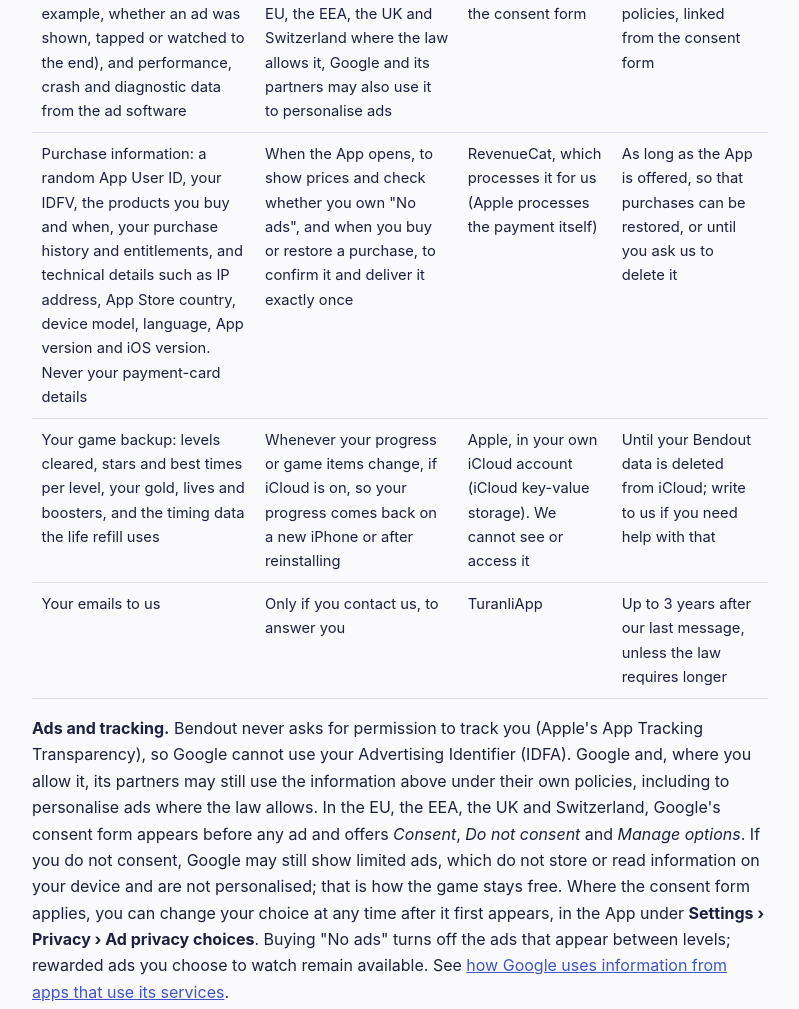
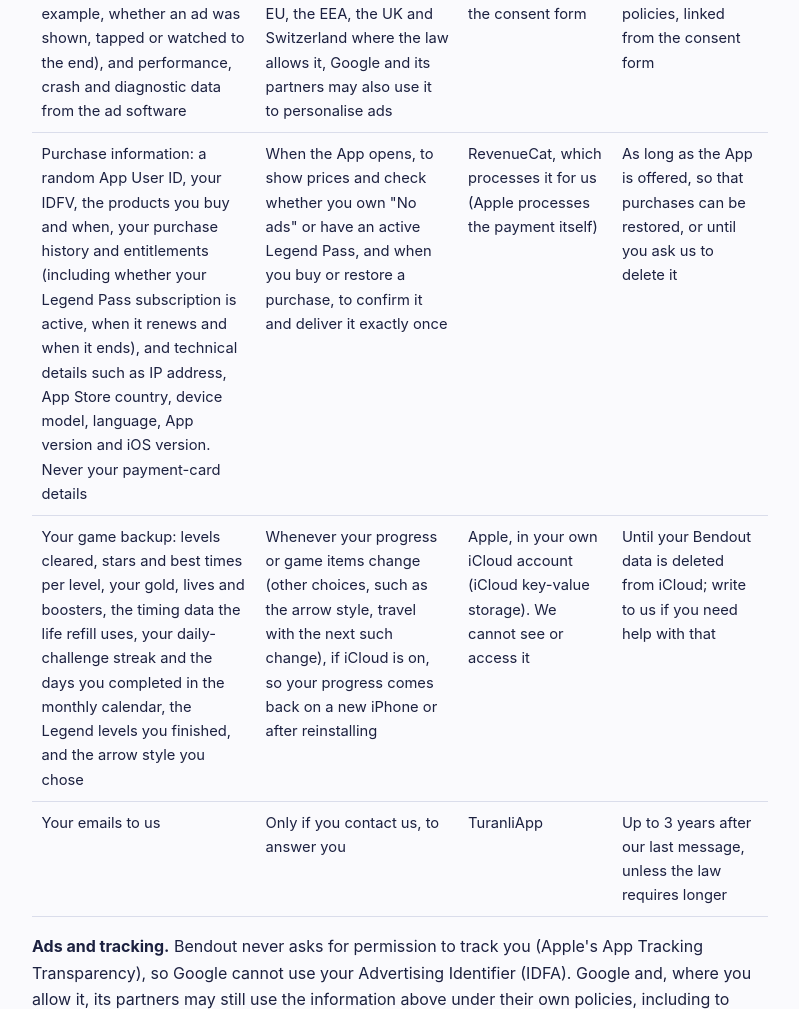
Before and after one commit to ilgiso91/turanli-privacy, a plain HTML site: page bendout.html in a window 1280 px wide. Shown: the part 922-1931 px from the top of the page, without its empty margins (240-1039 px from the left). Drawn offline with Linux system fonts and the light colour scheme.

Commit message:
Bendout policy: Legend Pass status and the 1.0.3 iCloud backup
RevenueCat also receives the Legend Pass subscription status. The iCloud backup now also holds the daily streak, the monthly calendar, finished Legend levels and the arrow style; on-device data lists Legend levels in progress, sound setting and the zoom hint. Last updated November 20, 2026.

Co-Authored-By: Claude Opus 5.5 <noreply@anthropic.com>

```diff
--- a/bendout.html
+++ b/bendout.html
@@ -28,7 +28,7 @@
 <body>
 
 <h1>Privacy Policy - Bendout</h1>
-<p class="updated">Last Updated: November 6, 2026</p>
+<p class="updated">Last Updated: November 20, 2026</p>
 
 <p>This policy explains what Bendout (the "App"), an arrow puzzle game for iPhone published by TuranliApp, does with your information. It covers Bendout only; where the general <a href="index.html">TuranliApp Privacy Policy</a> differs, this page applies.</p>
 
@@ -48,14 +48,14 @@
 <td>Under Google's policy: Google removes part of the IP address from its ad logs after 9 months and cookie information after 18 months. Partners: under their own policies, linked from the consent form</td>
 </tr>
 <tr>
-<td>Purchase information: a random App User ID, your IDFV, the products you buy and when, your purchase history and entitlements, and technical details such as IP address, App Store country, device model, language, App version and iOS version. Never your payment-card details</td>
-<td>When the App opens, to show prices and check whether you own "No ads", and when you buy or restore a purchase, to confirm it and deliver it exactly once</td>
+<td>Purchase information: a random App User ID, your IDFV, the products you buy and when, your purchase history and entitlements (including whether your Legend Pass subscription is active, when it renews and when it ends), and technical details such as IP address, App Store country, device model, language, App version and iOS version. Never your payment-card details</td>
+<td>When the App opens, to show prices and check whether you own "No ads" or have an active Legend Pass, and when you buy or restore a purchase, to confirm it and deliver it exactly once</td>
 <td>RevenueCat, which processes it for us (Apple processes the payment itself)</td>
 <td>As long as the App is offered, so that purchases can be restored, or until you ask us to delete it</td>
 </tr>
 <tr>
-<td>Your game backup: levels cleared, stars and best times per level, your gold, lives and boosters, and the timing data the life refill uses</td>
-<td>Whenever your progress or game items change, if iCloud is on, so your progress comes back on a new iPhone or after reinstalling</td>
+<td>Your game backup: levels cleared, stars and best times per level, your gold, lives and boosters, the timing data the life refill uses, your daily-challenge streak and the days you completed in the monthly calendar, the Legend levels you finished, and the arrow style you chose</td>
+<td>Whenever your progress or game items change (other choices, such as the arrow style, travel with the next such change), if iCloud is on, so your progress comes back on a new iPhone or after reinstalling</td>
 <td>Apple, in your own iCloud account (iCloud key-value storage). We cannot see or access it</td>
 <td>Until your Bendout data is deleted from iCloud; write to us if you need help with that</td>
 </tr>
@@ -72,7 +72,7 @@
 <p><strong>Do you have to provide this information?</strong> No. Bendout asks you for nothing. The information above is sent automatically when you play, buy or see ads; without it the App cannot show ads, sell or restore purchases, or back up your progress. You can play without iCloud and without buying anything.</p>
 
 <h2>3. What stays on your device</h2>
-<p>Your progress, gold, lives and boosters, levels in progress, your vibration setting, a record of purchases already delivered, the counters the App uses to space out ads, offers and rating requests, Google's record of your consent choices, and RevenueCat's App User ID and purchase status are stored on your device. Of these, only levels cleared, stars, best times, gold, lives and boosters are also copied to your iCloud backup (section 2). A protected copy of your gold, lives and boosters is also kept in the device's Keychain, which never leaves the device but which iOS may keep after the App is deleted. Deleting the App removes everything else on the device, subject to your device backups.</p>
+<p>Your progress, gold, lives and boosters, levels in progress (including Legend levels in progress), your sound and vibration settings and arrow style, whether the zoom hint was shown, a record of purchases already delivered, the counters the App uses to space out ads, offers and rating requests, Google's record of your consent choices, and RevenueCat's App User ID and purchase status are stored on your device. Of these, only levels cleared, stars, best times, gold, lives and boosters with their refill timing, the daily streak and monthly calendar, finished Legend levels and the arrow style are also copied to your iCloud backup (section 2). A protected copy of your gold, lives and boosters is also kept in the device's Keychain, which never leaves the device but which iOS may keep after the App is deleted. Deleting the App removes everything else on the device, subject to your device backups.</p>
 
 <h2>4. What Bendout does not do</h2>
 <ul>
```
